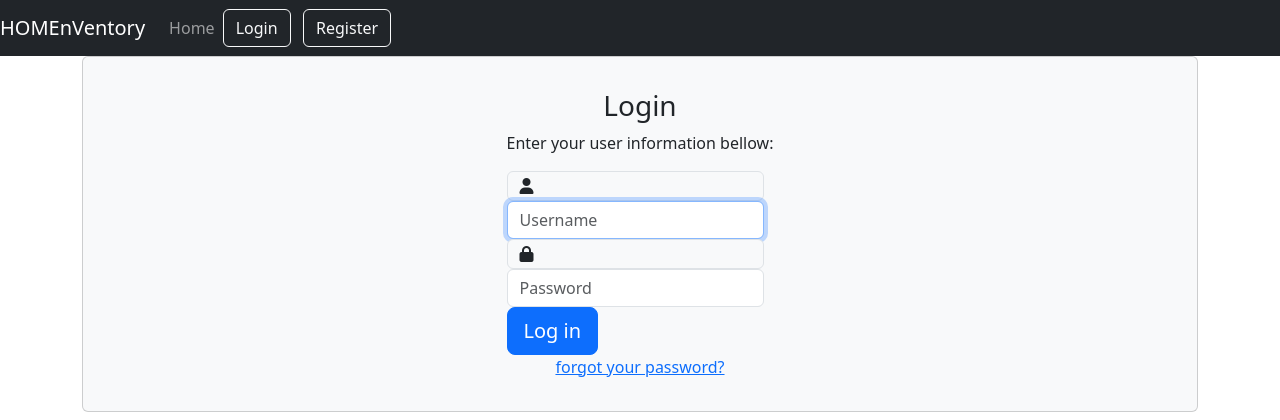
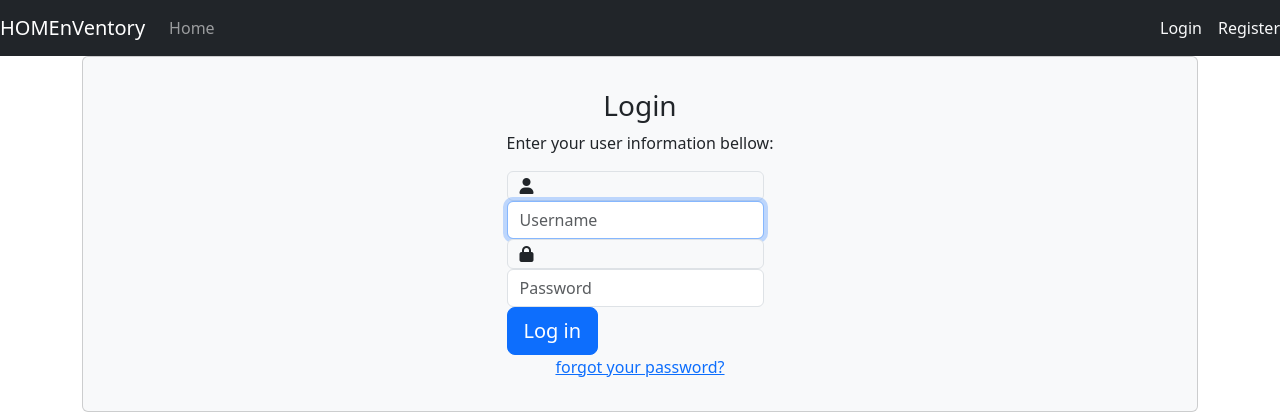
Before and after one commit to Luis-Ojeda99/HOMEnVentory, a Django app: page /login/ in a window 1280 px wide. Shown: the top 420 px of the page. Run offline with Django 5.2, Linux system fonts and the light colour scheme; some libraries are stand-ins or nearby versions.

Commit message:
fix: login and logout view properly show up

```diff
--- a/HOMEnVentory/urls.py
+++ b/HOMEnVentory/urls.py
@@ -21,6 +21,6 @@
 urlpatterns = [
     path('', TemplateView.as_view(template_name='index.html')),
     path('', include('inventory.urls')),
-    path('auth/', include('django.contrib.auth.urls')),
+    # path('auth/', include('django.contrib.auth.urls')),
     path('admin/', admin.site.urls),
 ]
--- a/inventory/templates/base.html
+++ b/inventory/templates/base.html
@@ -1,7 +1,7 @@
 <!DOCTYPE html>
 <html lang="en">
 <head>
-    {% load static%}
+    {% load static %}
     <link rel="stylesheet" type="text/css" href="{% static 'css/style.css' %}" />
     <link rel="shortcut icon" href="{% static 'images/favicon.ico' %}" />
     <link rel="stylesheet" href="https://cdnjs.cloudflare.com/ajax/libs/font-awesome/6.0.0/css/all.min.css">
@@ -15,39 +15,7 @@
     <title>{% block title %} HOMEnVentory {% endblock %}</title>
 </head>
 <body>
-    <nav class="navbar navbar-expand-lg navbar-dark bg-dark">
-        <a class="navbar-brand" href="#">HOMEnVentory</a>
-        <button class="navbar-toggler" type="button" data-toggle="collapse" data-target="#navbarSupportedContent"
-                aria-controls="navbarSupportedContent" aria-expanded="false" aria-label="Toggle navigation">
-            <span class="navbar-toggler-icon"></span>
-        </button>
-
-        <div class="collapse navbar-collapse" id="navbarSupportedContent">
-            <ul class="navbar-nav mr-auto">
-                <li class="nav-item active">
-                    <a class="nav-link" href="{% url 'index' %}">Home <span class="sr-only">(current)</span></a>
-                </li>
-            </ul>
-
-            {% if request.user.is_authenticated %}
-                <form class="form-inline my-2 my-lg-0">
-                    <a class="btn btn-outline-light" href="{% url 'account_management' %}" >Account</a>&nbsp;
-                    {% if request.user.is_admin %}
-                        <a class="btn btn-outline-light" href="{% url 'admin_management' %}">Admin</a>&nbsp;
-                    {% else %}
-                        <a class="btn btn-outline-light" href="{% url 'user_inventory' %}">Inventory</a>&nbsp;
-                    {% endif %}
-                    <a class ="btn btn-outline-light" href="{% url 'logout'%}" >Logout</a>
-                </form>
-            {% else %}
-                <form class="form-inline my-2 my-lg-0">
-                    <a class ="btn btn-outline-light" href="{% url 'login'%}" >Login</a> &nbsp;
-                    <a class ="btn btn-outline-light" href="{% url 'register'%}" >Register</a>
-                </form>
-            {% endif %}
-
-        </div>
-    </nav>
+    {% include 'partials/_navbar.html' %}
 
     <main>
         {% block content %}
--- /dev/null
+++ b/inventory/templates/partials/_navbar.html
@@ -0,0 +1,40 @@
+<nav class="navbar navbar-expand-lg navbar-dark bg-dark">
+    <a class="navbar-brand" href="{% url 'index' %}">HOMEnVentory</a>
+    <button class="navbar-toggler" type="button" data-bs-toggle="collapse" data-bs-target="#navbarSupportedContent"
+            aria-controls="navbarSupportedContent" aria-expanded="false" aria-label="Toggle navigation">
+        <span class="navbar-toggler-icon"></span>
+    </button>
+
+    <div class="collapse navbar-collapse" id="navbarSupportedContent">
+        <ul class="navbar-nav me-auto">
+            <li class="nav-item">
+                <a class="nav-link" href="{% url 'index' %}">Home</a>
+            </li>
+            {% if request.user.is_authenticated %}
+                <li class="nav-item">
+                    <a class="nav-link" href="{% url 'account_management' %}">Account</a>
+                </li>
+                {% if request.user.is_admin %}
+                    <li class="nav-item">
+                        <a class="nav-link" href="{% url 'admin_management' %}">Admin</a>
+                    </li>
+                {% else %}
+                    <li class="nav-item">
+                        <a class="nav-link" href="{% url 'user_inventory' %}">Inventory</a>
+                    </li>
+                {% endif %}
+            {% endif %}
+        </ul>
+
+        {% if request.user.is_authenticated %}
+            <div>
+                <a class="nav-link text-light" href="{% url 'custom_logout' %}">Logout</a>
+            </div>
+        {% else %}
+            <div class="d-flex gap-3">
+                <a class="nav-link text-light" href="{% url 'login' %}">Login</a>
+                <a class="nav-link text-light" href="{% url 'register' %}">Register</a>
+            </div>
+        {% endif %}
+    </div>
+</nav>
--- a/inventory/urls.py
+++ b/inventory/urls.py
@@ -6,7 +6,7 @@
     path('', views.index_view, name='index'),
     path('register/', views.register_view, name='register'),
     path('login/', views.login_view, name='login'),
-    path('logout/', views.logout_view, name='logout'),
+    path('logout/', views.logout_view, name='custom_logout'),
     path('user_inventory/', views.user_inventory, name='user_inventory'),
     path('edit_item/<str:pk>', views.edit_item_view, name='edit_item'),
     path('delete_item/<str:pk>', views.delete_item_view, name='delete_item'),
```
Also changed, not shown: db.sqlite3.
